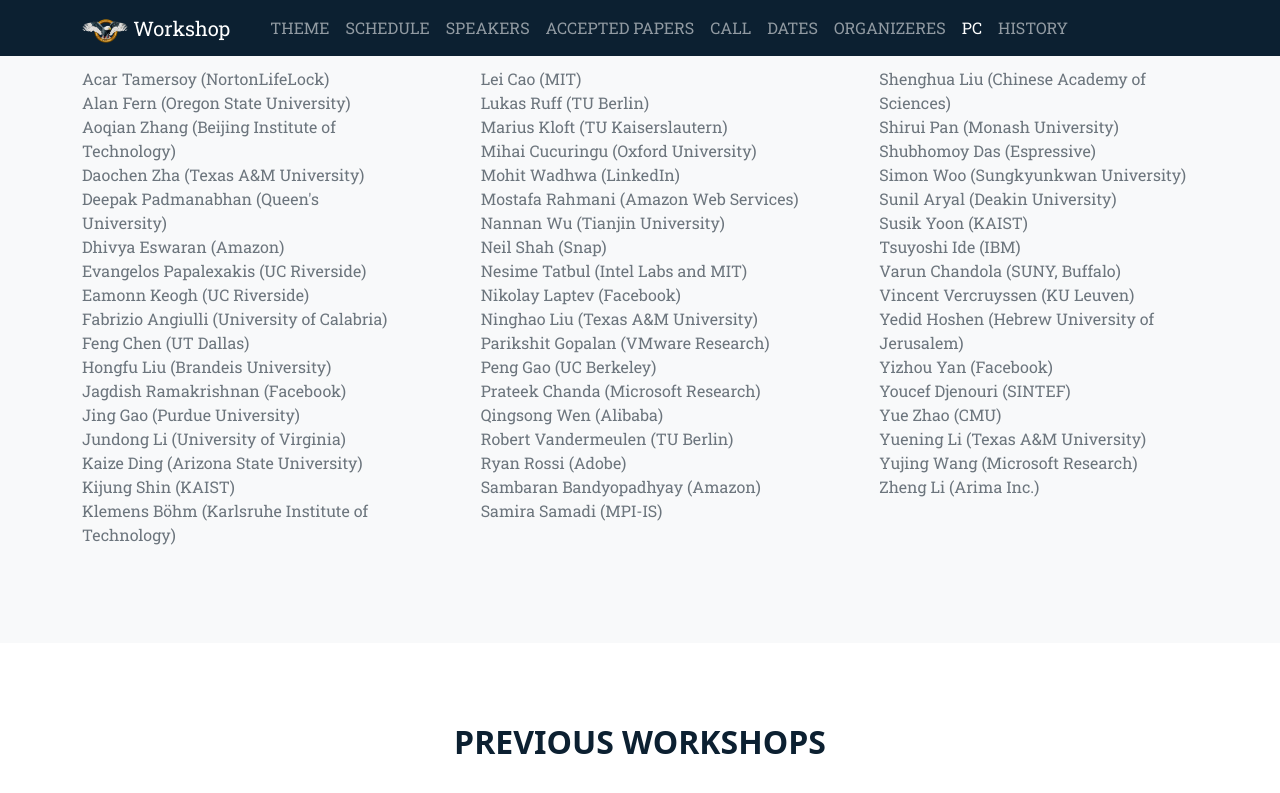
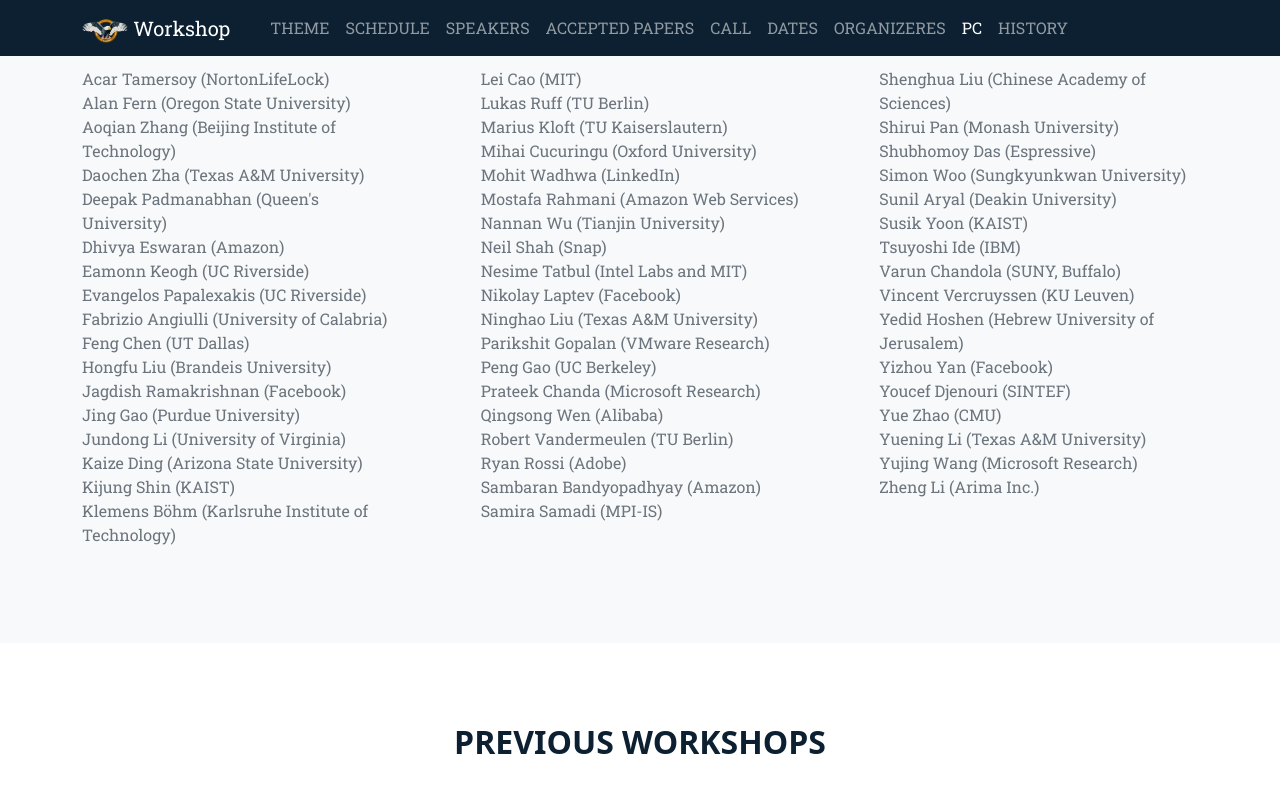
Before and after one commit to defianalytics/defraudworkshop, a Jekyll site: the page built from index.markdown, in a window 1280 px wide and 900 px high, scrolled down 7091 px, cut to the strip 0-807 px from the top of the window. Shown: the top 793 px of the strip. Built offline with Jekyll 4.4.1, drawn with Linux system fonts in a browser that asks for light colours; comment, search, counter and statistics services are not loaded.

Commit message:
feat: program committee list now sorted alphabetic

```diff
--- a/_data/pc.yml
+++ b/_data/pc.yml
@@ -1,4 +1,3 @@
-- name: Acar Tamersoy (NortonLifeLock)
 - name: Alan Fern (Oregon State University)
 - name: Aoqian Zhang (Beijing Institute of Technology)
 - name: Daochen Zha (Texas A&M University)
@@ -50,3 +49,4 @@
 - name: Yuening Li (Texas A&M University)
 - name: Yujing Wang (Microsoft Research)
 - name: Zheng Li (Arima Inc.)
+- name: Acar Tamersoy (NortonLifeLock)
--- a/_includes/pc.html
+++ b/_includes/pc.html
@@ -1,10 +1,11 @@
+{% assign members = site.data.pc | sort: "name" %}
 <section class="container-fluid bg-light">
   <div class="container">
 
     <h2 class="text-center fw-bold">PROGRAM COMMITTEE</h2>
     <div class="row mt-4">
       <ul class="list-unstyled news text-muted">
-        {% for member in site.data.pc %}
+        {% for member in members %}
         <li>{{member.name}}</li>
         {% endfor %}
       </ul>
```
